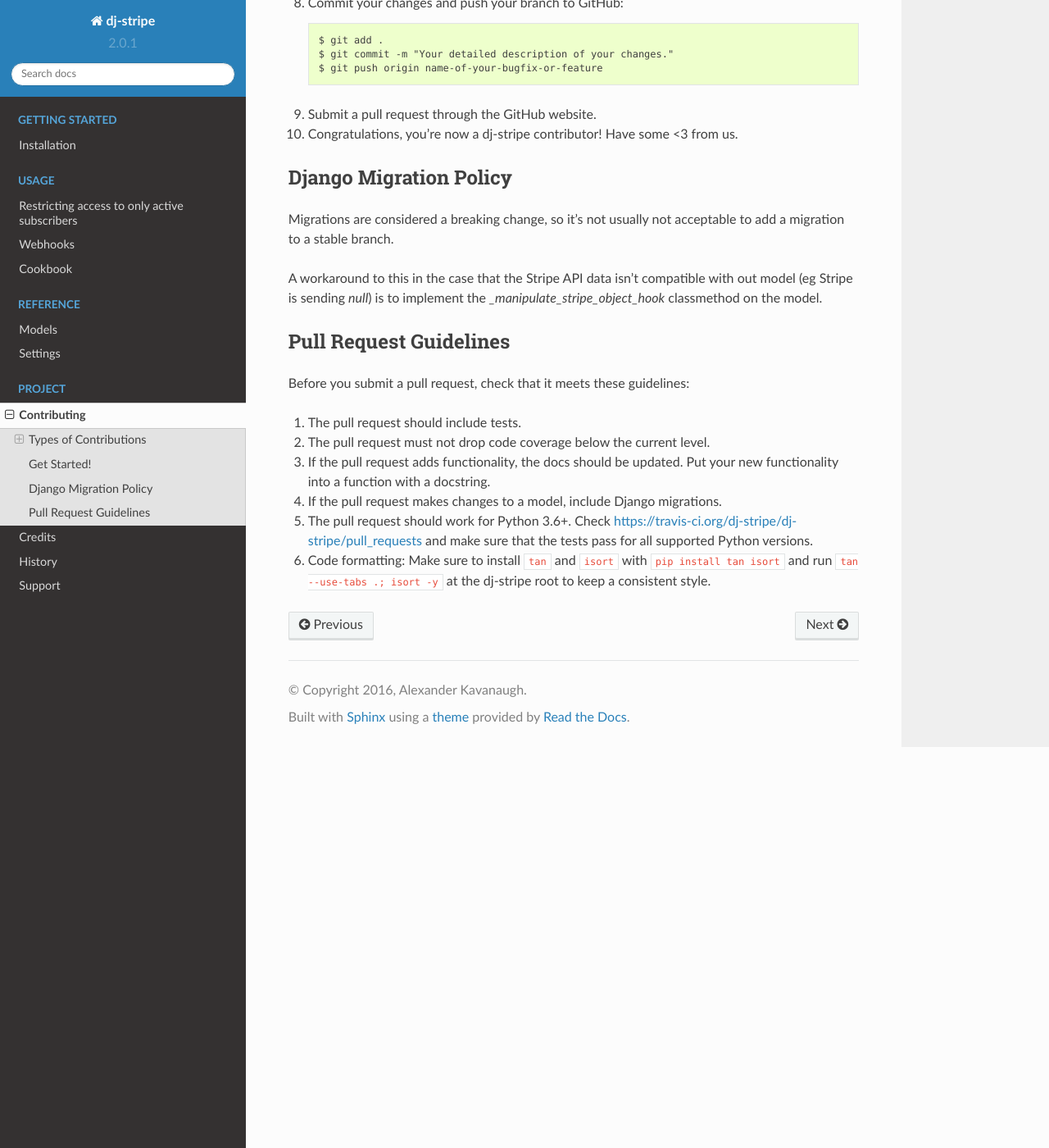
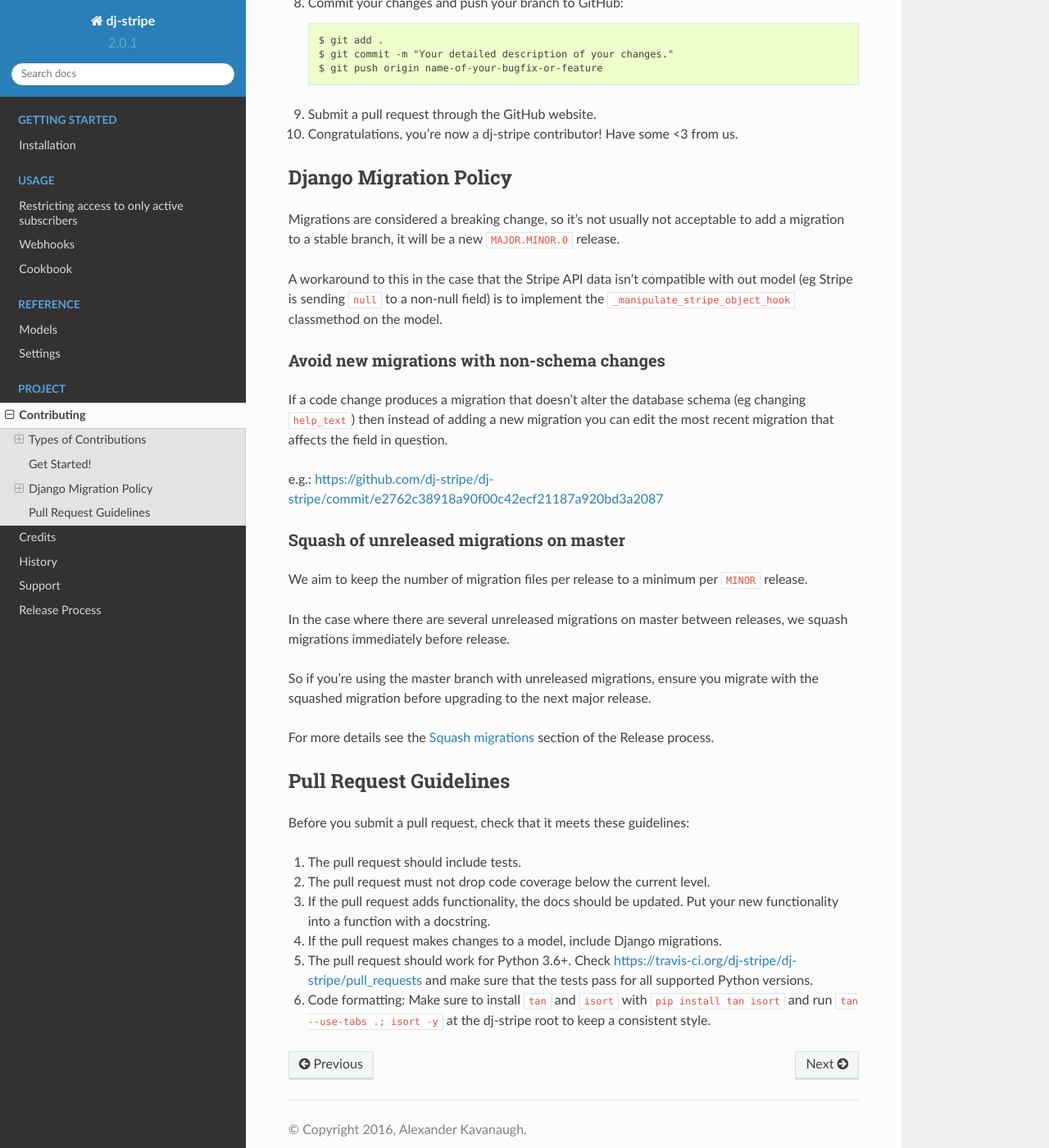
Before and after one commit to dj-stripe/dj-stripe, a Sphinx documentation site: the page built from docs/project/contributing.rst, in a window 1280 px wide and 1400 px high, scrolled down 2220 px. Shown: the whole window at 82% size. Built offline with Sphinx 7.4.7 and the Read the Docs theme 2.0.0, drawn with Linux system fonts in a browser that asks for light colours; pages that are not in the unit, such as notebooks, are missing from menus.

Commit message:
Add Documentation of release process and migration policy

```diff
--- a/CONTRIBUTING.rst
+++ b/CONTRIBUTING.rst
@@ -106,10 +106,28 @@
 Django Migration Policy
 -----------------------
 
-Migrations are considered a breaking change, so it's not usually not acceptable to add a migration to a stable branch.
+Migrations are considered a breaking change, so it's not usually not acceptable to add a migration to a stable branch,
+it will be a new ``MAJOR.MINOR.0`` release.
 
-A workaround to this in the case that the Stripe API data isn't compatible with out model (eg Stripe is sending `null`)
-is to implement the `_manipulate_stripe_object_hook` classmethod on the model.
+A workaround to this in the case that the Stripe API data isn't compatible with out model (eg Stripe is sending ``null`` to a non-null field)
+is to implement the ``_manipulate_stripe_object_hook`` classmethod on the model.
+
+Avoid new migrations with non-schema changes
+~~~~~~~~~~~~~~~~~~~~~~~~~~~~~~~~~~~~~~~~~~~~
+If a code change produces a migration that doesn't alter the database schema (eg changing ``help_text``) then instead of
+adding a new migration you can edit the most recent migration that affects the field in question.
+
+e.g.: https://github.com/dj-stripe/dj-stripe/commit/e2762c38918a90f00c42ecf21187a920bd3a2087
+
+Squash of unreleased migrations on master
+~~~~~~~~~~~~~~~~~~~~~~~~~~~~~~~~~~~~~~~~~
+We aim to keep the number of migration files per release to a minimum per ``MINOR`` release.
+
+In the case where there are several unreleased migrations on master between releases, we squash migrations immediately before release.
+
+So if you're using the master branch with unreleased migrations, ensure you migrate with the squashed migration before upgrading to the next major release.
+
+For more details see the :ref:`squash_migrations` section of the Release process.
 
 Pull Request Guidelines
 -----------------------
--- a/docs/index.rst
+++ b/docs/index.rst
@@ -55,6 +55,7 @@
    project/authors.rst
    project/history.rst
    project/support.rst
+   project/release_process.rst
 
 Constraints
 ------------
```
Also changed, not shown: docs/project/release_process.rst (added, +81 -0 lines).
